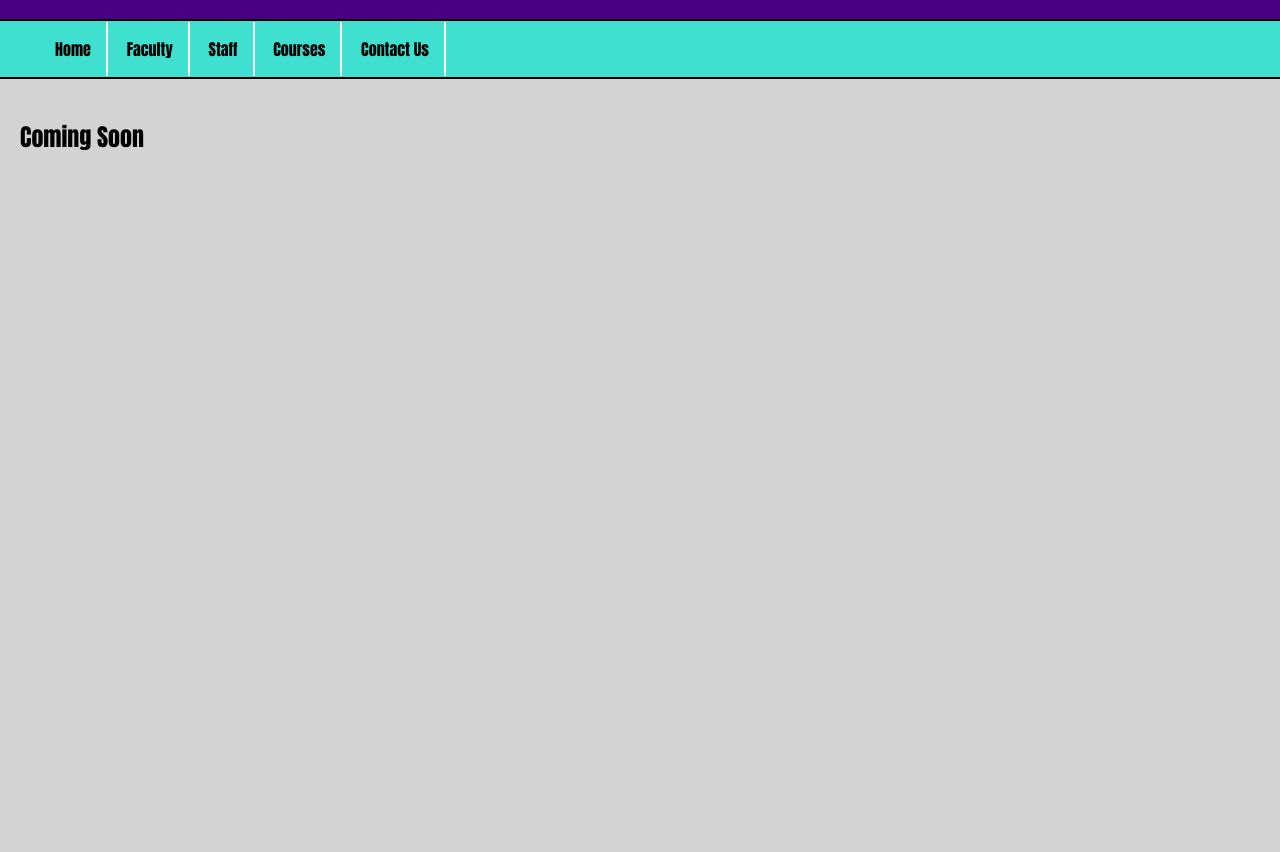
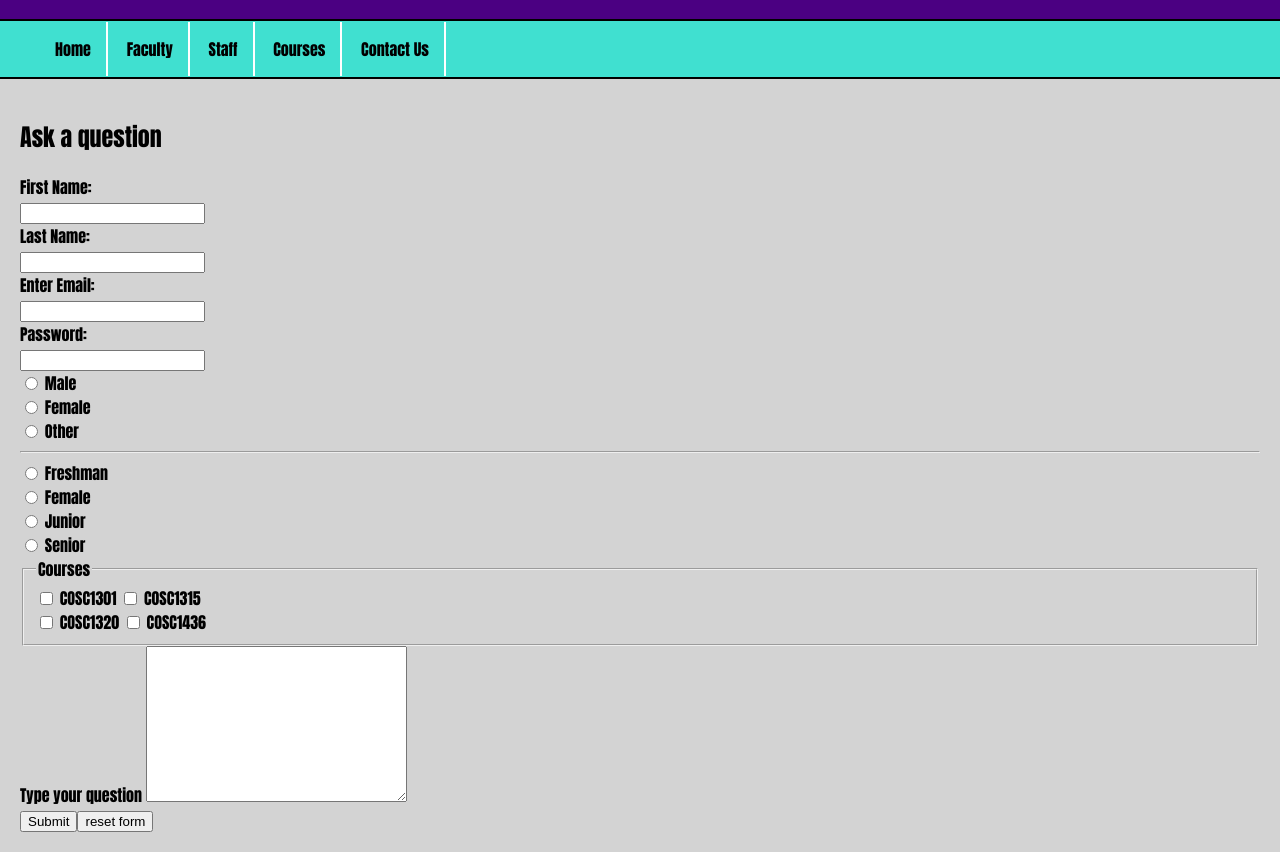
Before and after one commit to JoseVz/Josevz.github.io, a plain HTML site: page computer science/contact.html in a window 1280 px wide. Shown: the part 63-915 px from the top of the page. Before the commit the page ends 800 px from the top, so only its background shows below. Drawn offline with Linux system fonts and the light colour scheme.

Commit message:
Add files via upload

```diff
--- a/computer science/contact.html
+++ b/computer science/contact.html
@@ -22,7 +22,73 @@
         </nav>
 
         <section>
-            <h1>Coming Soon</h1>
+            <h1>Ask a question</h1>
+            <form action="action_page.php" method="GET" target="_blank">
+                <label for="firstName">First Name:</label><br>
+                <input type="text" id="firstName" name="firstName"><br>
+
+                <label for="lastName">Last Name:</label><br>
+                <input type="text" id="lastName" name="lastName"><br>
+
+                <label for="Email">Enter Email:</label><br>
+                <input type="email" id="email" name="email"><br>
+
+                <label for="Password">Password:</label><br>
+                <input type="password" id="password" name="password"><br>
+
+                <!---Gender Radio Buttons-->
+                <input type="radio" id="male" name="gender" value="male">
+                <label for="male">Male</label><br>
+
+                <input type="radio" id="female" name="gender" value="female">
+                <label for="female">Female</label><br>
+
+                <input type="radio" id="other" name="gender" value="other">
+                <label for="other">Other</label><br>
+                <hr>
+                <!---Classification Radio Buttons-->
+
+                <input type="radio" id="freshman" name="classification" value="freshman">
+                <label for="freshman">Freshman</label><br>
+
+                <input type="radio" id="sophmore" name="classification" value="sophmore">
+                <label for="female">Female</label><br>
+
+                <input type="radio" id="junior" name="classification" value="junior">
+                <label for="junior">Junior</label><br>
+
+                <input type="radio" id="senior" name="classification" value="senior">
+                <label for="senior">Senior</label><br>
+
+                <!---CHECKBOXES FOR COURSES-->
+                <fieldset>
+                    <legend>Courses</legend>
+                    <input type="checkbox" id="cosc1301" name="cosc1301" value="cosc1301">
+                    <label for="cosc1301">COSC1301</label>
+
+                    <input type="checkbox" id="cosc1315" name="cosc1315" value="cosc1315">
+                    <label for="cosc1315">COSC1315</label> <br>
+
+                    <input type="checkbox" id="cosc1320" name="cosc1320" value="cosc1320">
+                    <label for="cosc1320">COSC1320</label>
+
+                    <input type="checkbox" id="cosc1436" name="cosc1436" value="cosc1436">
+                    <label for="cosc1436">COSC1436</label>
+
+                </fieldset>
+
+
+                <label for="question">Type your question</label>
+                <textarea name="question" id="question" rows="10" cols="30">
+
+                </textarea>
+                <br>
+
+                <input type="submit" value="Submit"><input type="reset" value="reset form"
+
+
+            </form>
+
         </section>
     </body>
 </html>
```
